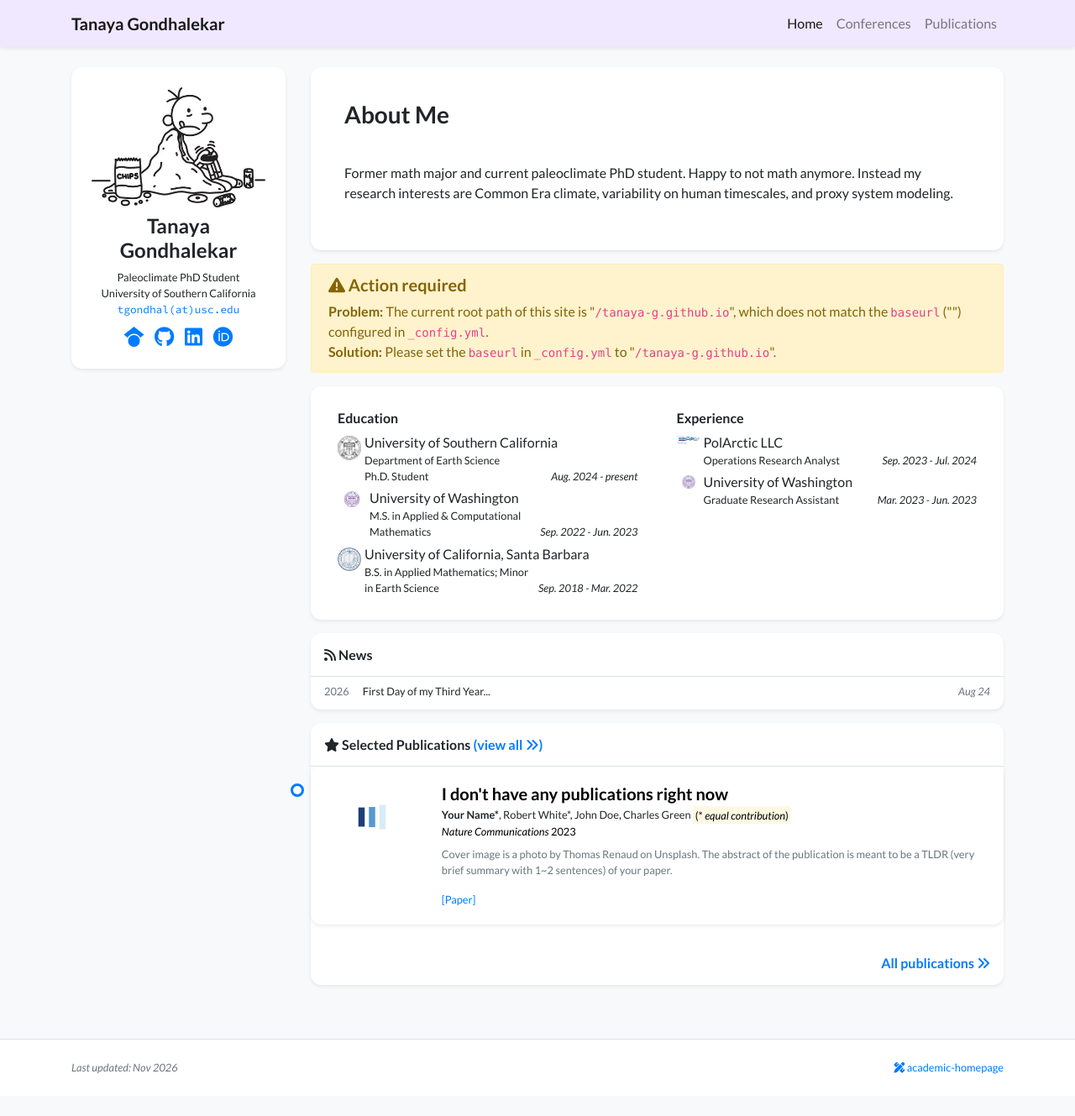
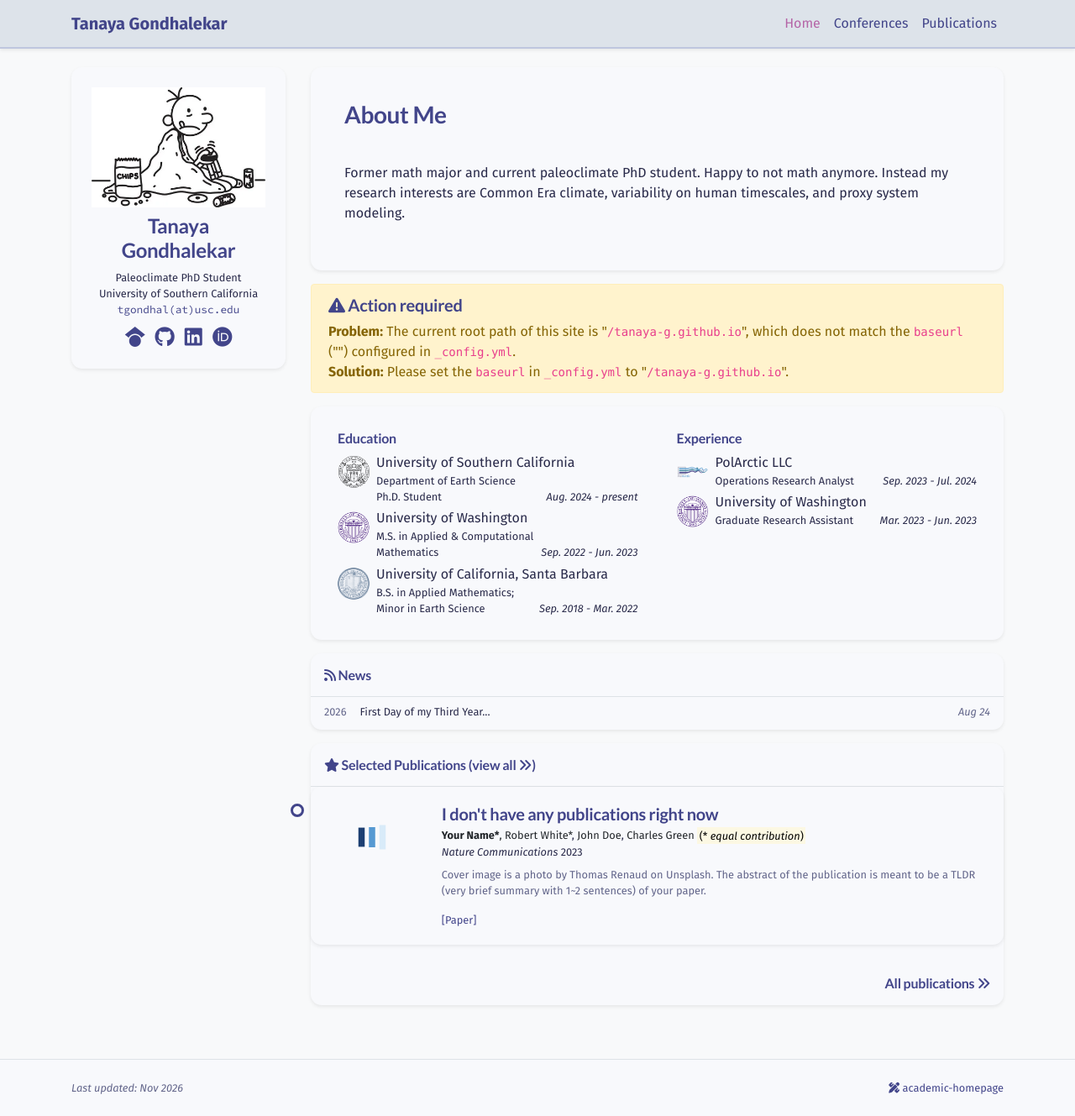
Before and after one commit to tanaya-g/tanaya-g.github.io, a Jekyll site: the page built from index.html, in a window 1280 px wide and 1329 px high. Shown: the whole window at 84% size. Built offline with Jekyll 4.4.1, drawn with Linux system fonts in a browser that asks for light colours; nearby versions of some CDN libraries; a style sheet for code colours, icons or effects is not loaded.

```diff
--- a/_includes/widgets/experience_card.html
+++ b/_includes/widgets/experience_card.html
@@ -10,7 +10,9 @@
                             <ul class="list-unstyled mb-1">
                                 {% for item in site.data.profile.education %}
                                 <li class="media mb-1">
-                                    <img src="{{ item.logo | relative_url }}" alt="{{ item.name }}" class="profile-list-logo {% if item.name == 'University of Washington' %}profile-list-logo-large{% endif %} mr-1 mt-1">
+                                    <span class="profile-list-logo-wrap mr-2 mt-1">
+                                        <img src="{{ item.logo | relative_url }}" alt="{{ item.name }}" class="profile-list-logo{% if item.name == 'University of Washington' %} profile-list-logo-uw{% endif %}">
+                                    </span>
                                     <div class="media-body">
                                         <div>{{ item.name }}</div>
                                         <div class="small">{{ item.dept }}</div>
@@ -33,7 +35,9 @@
                             <ul class="list-unstyled mb-1">
                                 {% for item in site.data.profile.experience %}
                                 <li class="media mb-1">
-                                    <img src="{{ item.logo | relative_url }}" alt="{{ item.name }}" class="profile-list-logo mr-1 mt-1">
+                                    <span class="profile-list-logo-wrap mr-2 mt-1">
+                                        <img src="{{ item.logo | relative_url }}" alt="{{ item.name }}" class="profile-list-logo{% if item.name == 'University of Washington' %} profile-list-logo-uw{% endif %}">
+                                    </span>
                                     <div class="media-body">
                                         <div>{{ item.name }}</div>
                                         <div class="small">{{ item.dept }}</div>
--- a/_layouts/blog_post.html
+++ b/_layouts/blog_post.html
@@ -25,7 +25,7 @@
     <main class="flex-grow-1">
         <div class="blog-layout-wrapper">
             <div class="blog-main">
-                <article class="bg-white rounded-xl p-4 mb-4" style="border: 1px solid #f0f0f0;">
+                <article class="bg-white rounded-xl p-4 mb-4 blog-article">
                     <header class="mb-4">
                         <h1 class="display-4 mb-3">{{ page.title }}</h1>
                         <div class="text-muted mb-3">
--- a/assets/css/global.css
+++ b/assets/css/global.css
@@ -1,17 +1,42 @@
 @charset "utf-8";
+:root {
+    --mist: #DBE2E9;
+    --lavender: #A7A2C3;
+    --periwinkle: #6F79BD;
+    --orchid: #B565A7;
+    --indigo: #42458A;
+    --ink: #292A4A;
+    --paper: #F8F9FC;
+}
+
 body {
-    font-family: "Lato", sans-serif;
+    font-family: "Fira Sans", sans-serif;
     font-weight: 400;
     padding-top: 5.0rem;
+    color: var(--ink);
+    background-color: var(--mist) !important;
 }
 
 h1, h2, h3, h4, h5, h6,
 .h1, .h2, .h3, .h4, .h5, .h6 {
+    font-family: "Lato", sans-serif;
     font-weight: 700;
+    color: var(--indigo);
+    letter-spacing: -0.015em;
+}
+
+a {
+    color: var(--indigo);
+}
+
+a:hover,
+a:focus {
+    color: var(--orchid);
 }
 
 .card {
     border-radius: 0.8rem!important;
+    background-color: var(--paper) !important;
 }
 
 .card-img-overlay {
@@ -43,9 +68,20 @@ h1, h2, h3, h4, h5, h6,
 }
 
 .navbar {
-    background-color: rgba(238, 230, 255, 0.9) !important;
+    background-color: rgba(219, 226, 233, 0.94) !important;
     backdrop-filter: blur(16px);
     -webkit-backdrop-filter: blur(16px);
+    border-bottom: 2px solid rgba(111, 121, 189, 0.28);
+}
+
+.navbar-light .navbar-brand,
+.navbar-light .navbar-nav .nav-link {
+    color: var(--indigo);
+}
+
+.navbar-light .navbar-nav .active > .nav-link,
+.navbar-light .navbar-nav .nav-link:hover {
+    color: var(--orchid);
 }
 
 .inline-badge {
@@ -55,36 +91,52 @@ h1, h2, h3, h4, h5, h6,
     line-break: unset;
 }
 
-.profile-list-logo {
-    width: 28px;
+.profile-list-logo-wrap {
+    display: inline-flex;
+    flex: 0 0 38px;
+    width: 38px;
+    height: 38px;
+    align-items: center;
+    justify-content: center;
+    overflow: hidden;
 }
 
-.profile-list-logo-large {
-    width: 34px;
+.profile-list-logo {
+    display: block;
+    width: 100%;
+    height: 100%;
+    object-fit: contain;
+}
+
+/* The UW source file has a wide transparent canvas around its circular seal. */
+.profile-list-logo.profile-list-logo-uw {
+    width: auto;
+    max-width: none;
+    height: 100%;
 }
 
 .rotating-card {
-    color: #000;
+    color: var(--ink);
 }
 
 .rotating-card-green {
-    background-color: #aaffa1 !important;
+    background-color: var(--mist) !important;
 }
 
 .rotating-card-pink {
-    background-color: #ffc8f9 !important;
+    background-color: #E6C6DE !important;
 }
 
 .rotating-card-periwinkle {
-    background-color: #adb7ff !important;
+    background-color: #C9CDEA !important;
 }
 
 .rotating-card-aquamarine {
-    background-color: #9ffcdf !important;
+    background-color: #D8D5E6 !important;
 }
 
 .rotating-card-blue {
-    background-color: #77d4ff !important;
+    background-color: var(--lavender) !important;
 }
 
 .publication-timeline {
@@ -99,7 +151,7 @@ h1, h2, h3, h4, h5, h6,
     bottom: 8px;
     left: 7px;
     width: 2px;
-    background: #dee2e6;
+    background: var(--lavender);
 }
 
 .publication-timeline-item {
@@ -113,9 +165,9 @@ h1, h2, h3, h4, h5, h6,
     left: -24px;
     width: 16px;
     height: 16px;
-    border: 3px solid #007bff;
+    border: 3px solid var(--indigo);
     border-radius: 50%;
-    background: #fff;
+    background: var(--paper);
 }
 
 .publication-timeline-content {
@@ -143,7 +195,7 @@ h1, h2, h3, h4, h5, h6,
     bottom: 8px;
     left: 7px;
     width: 2px;
-    background: #dee2e6;
+    background: var(--lavender);
 }
 
 .conference-timeline-item {
@@ -157,9 +209,9 @@ h1, h2, h3, h4, h5, h6,
     left: -24px;
     width: 16px;
     height: 16px;
-    border: 3px solid #007bff;
+    border: 3px solid var(--indigo);
     border-radius: 50%;
-    background: #fff;
+    background: var(--paper);
 }
 
 .conference-timeline-content {
@@ -169,9 +221,58 @@ h1, h2, h3, h4, h5, h6,
 
 .conference-date {
     flex: 0 0 150px;
-    color: #6c757d;
+    color: var(--indigo);
     font-weight: 700;
     margin-bottom: 0.5rem;
+}
+
+.bg-white {
+    background-color: var(--paper) !important;
+}
+
+.text-muted {
+    color: #62658A !important;
+}
+
+.btn-primary,
+.badge-primary {
+    background-color: var(--indigo);
+    border-color: var(--indigo);
+}
+
+.btn-outline-primary {
+    color: var(--indigo);
+    border-color: var(--indigo);
+}
+
+.btn-outline-primary:hover {
+    color: #fff;
+    background-color: var(--indigo);
+    border-color: var(--indigo);
+}
+
+.btn-outline-secondary {
+    color: var(--orchid);
+    border-color: var(--orchid);
+}
+
+.btn-outline-secondary:hover {
+    color: #fff;
+    background-color: var(--orchid);
+    border-color: var(--orchid);
+}
+
+.nav-pills .nav-link.active,
+.nav-pills .show > .nav-link {
+    background-color: var(--indigo);
+}
+
+footer {
+    color: var(--indigo);
+}
+
+.blog-article {
+    border: 1px solid var(--lavender);
 }
 
 .conference-details {
--- a/assets/js/bubble_visual_hash.js
+++ b/assets/js/bubble_visual_hash.js
@@ -66,16 +66,11 @@ createBubbleInfo = function (hashGroup, n, w, h) {
     var radius = function (v) { var min = 10; var max = wh / 2; return min + ((v / 16) * (max - min)); };
     var color = function (i) {
         var c = [
-            "#1f77b4", "#aec7e8",  // blue
-            "#ff7f0e", "#ffbb78",  // orange
-            "#2ca02c", "#98df8a",  // green
-            "#d62728", "#ff9896",  // red
-            "#9467bd", "#c5b0d5",  // purple
-            "#8c564b", "#c49c94",  // brown
-            // "#e377c2", "#f7b6d2",  // pink
-            // "#7f7f7f", "#c7c7c7",  // gray
-            "#bcbd22", "#dbdb8d",  // yellow
-            "#17becf", "#9edae5",  // cyan
+            "#DBE2E9",
+            "#A7A2C3",
+            "#6F79BD",
+            "#B565A7",
+            "#42458A"
         ];
         return c[i % c.length];
     };
```
Also changed, not shown: _conferences/agu26.md (added, +15 -0 lines), assets/css/blog.css (+11 -11 lines), conferences.html (+7 -2 lines).
